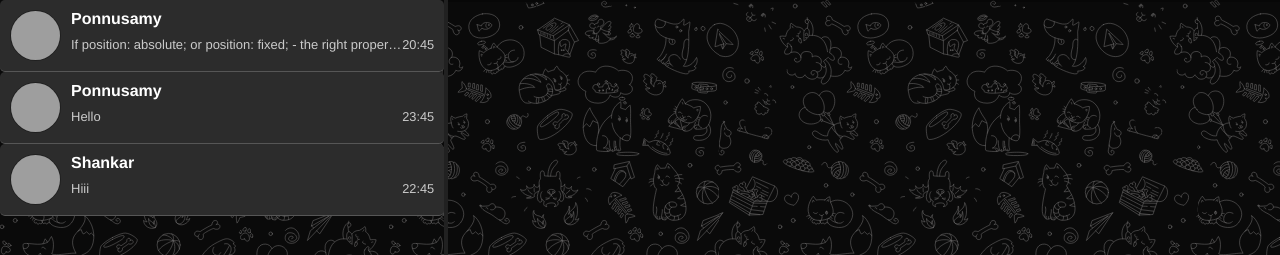
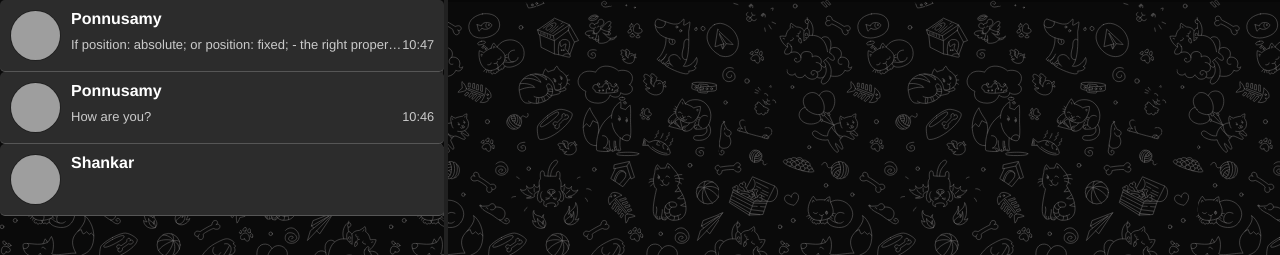
Before and after one commit to Ponnusamy1-V/Telegram-UI, a Vue app: page / in a window 1280 px wide. Shown: the top 255 px of the page. Built offline with nearby package versions, Linux system fonts and the light colour scheme; grey boxes are pictures that could not be loaded.

Commit message:
last message in left bar

```diff
--- a/src/components/LeftBar.vue
+++ b/src/components/LeftBar.vue
@@ -108,6 +108,7 @@ export default {
 
 .left-contact-list {
     flex-wrap: wrap;
+    width: 100%;
 }
 
 .resizer {
@@ -117,7 +118,6 @@ export default {
     background: rgb(33, 33, 33);
     min-width: 1mm;
     bottom: 0;
-    /* overflow-y: scroll; */
     cursor: col-resize;
     user-select: none;
 }
--- a/src/components/MessageArea/Message.vue
+++ b/src/components/MessageArea/Message.vue
@@ -65,7 +65,7 @@ export default {
     width: 100%;
     text-align: right;
     height: 10px;
-    font-size: 60%;
+    font-size: 80%;
     opacity: 0.9;
 }
 
--- a/src/components/MessageContact.vue
+++ b/src/components/MessageContact.vue
@@ -9,10 +9,10 @@
             </div>
             <div class="contact-message-details">
                 <div class="contact-message">
-                    {{ message.message }}
+                    {{ message.messages?.[message.messages.length -1]?.message }}
                 </div>
                 <div class="contact-message-time">
-                    {{ message.time }}
+                    {{ message.messages?.[message.messages.length -1]?.timestamp }}
                 </div>
             </div>
         </div>
--- a/src/components/RightBar.vue
+++ b/src/components/RightBar.vue
@@ -35,120 +35,114 @@ export default {
             message: {},
             leftbardata: [
                 {
-                    message: "If position: absolute; or position: fixed; - the right property sets the right edge of an element to a unit to the right of the right edge of its nearest positioned ancestor. If position: relative; - the right property sets the right edge of an element to a unit to the left/right of its normal position.",
                     contact_name: "Ponnusamy",
-                    time: "20:45",
                     image: "https://cdn.pixabay.com/photo/2015/04/23/22/00/tree-736885__340.jpg",
                     messages: [
                         {
                             message: "If position: absolute; or position: fixed; - the right property sets the right edge of an element to a unit to the right of the right edge of its nearest positioned ancestor. If position: relative; - the right property sets the right edge of an element to a unit to the left/right of its normal position.",
                             self: true,
-                            timestamp: "10:45 AM"
+                            timestamp: "10:45"
                         },
                         {
                             message: "Hi",
                             self: false,
-                            timestamp: "10:46 AM"
+                            timestamp: "10:46"
                         },
                         {
                             message: "How are you?",
                             self: true,
-                            timestamp: "10:46 AM"
+                            timestamp: "10:46"
                         },
                         {
                             message: "If position: absolute; or position: fixed; - the right property sets the right edge of an element to a unit to the right of the right edge of its nearest positioned ancestor. If position: relative; - the right property sets the right edge of an element to a unit to the left/right of its normal position.",
                             self: false,
-                            timestamp: "10:47 AM"
+                            timestamp: "10:47"
                         },
                         {
                             message: "If position: absolute; or position: fixed; - the right property sets the right edge of an element to a unit to the right of the right edge of its nearest positioned ancestor. If position: relative; - the right property sets the right edge of an element to a unit to the left/right of its normal position.",
                             self: true,
-                            timestamp: "10:45 AM"
+                            timestamp: "10:45"
                         },
                         {
                             message: "Hi",
                             self: false,
-                            timestamp: "10:46 AM"
+                            timestamp: "10:46"
                         },
                         {
                             message: "How are you?",
                             self: true,
-                            timestamp: "10:46 AM"
+                            timestamp: "10:46"
                         },
                         {
                             message: "If position: absolute; or position: fixed; - the right property sets the right edge of an element to a unit to the right of the right edge of its nearest positioned ancestor. If position: relative; - the right property sets the right edge of an element to a unit to the left/right of its normal position.",
                             self: false,
-                            timestamp: "10:47 AM"
+                            timestamp: "10:47"
                         },
                         {
                             message: "If position: absolute; or position: fixed; - the right property sets the right edge of an element to a unit to the right of the right edge of its nearest positioned ancestor. If position: relative; - the right property sets the right edge of an element to a unit to the left/right of its normal position.",
                             self: true,
-                            timestamp: "10:45 AM"
+                            timestamp: "10:45"
                         },
                         {
                             message: "Hi",
                             self: false,
-                            timestamp: "10:46 AM"
+                            timestamp: "10:46"
                         },
                         {
                             message: "How are you?",
                             self: true,
-                            timestamp: "10:46 AM"
+                            timestamp: "10:46"
                         },
                         {
                             message: "If position: absolute; or position: fixed; - the right property sets the right edge of an element to a unit to the right of the right edge of its nearest positioned ancestor. If position: relative; - the right property sets the right edge of an element to a unit to the left/right of its normal position.",
                             self: false,
-                            timestamp: "10:47 AM"
+                            timestamp: "10:47"
                         },
                         {
                             message: "If position: absolute; or position: fixed; - the right property sets the right edge of an element to a unit to the right of the right edge of its nearest positioned ancestor. If position: relative; - the right property sets the right edge of an element to a unit to the left/right of its normal position.",
                             self: true,
-                            timestamp: "10:45 AM"
+                            timestamp: "10:45"
                         },
                         {
                             message: "Hi",
                             self: false,
-                            timestamp: "10:46 AM"
+                            timestamp: "10:46"
                         },
                         {
                             message: "How are you?",
                             self: true,
-                            timestamp: "10:46 AM"
+                            timestamp: "10:46"
                         },
                         {
                             message: "If position: absolute; or position: fixed; - the right property sets the right edge of an element to a unit to the right of the right edge of its nearest positioned ancestor. If position: relative; - the right property sets the right edge of an element to a unit to the left/right of its normal position.",
                             self: false,
-                            timestamp: "10:47 AM"
+                            timestamp: "10:47"
                         }
                     ]
                 },
                 {
-                    message: "Hello",
                     contact_name: "Ponnusamy",
-                    time: "23:45",
                     image: "https://cdn.pixabay.com/photo/2014/02/27/16/10/flowers-276014_960_720.jpg",
                     messages: [
                         {
                             message: "If position: absolute; or position: fixed; - the right property sets the right edge of an element to a unit to the right of the right edge of its nearest positioned ancestor. If position: relative; - the right property sets the right edge of an element to a unit to the left/right of its normal position.",
                             self: true,
-                            timestamp: "10:45 AM"
+                            timestamp: "10:45"
                         },
                         {
                             message: "Hi",
                             self: false,
-                            timestamp: "10:46 AM"
+                            timestamp: "10:46"
                         },
                         {
                             message: "How are you?",
                             self: true,
-                            timestamp: "10:46 AM"
+                            timestamp: "10:46"
                         }
                     ]
                 },
                 {
-                    message: "Hiii",
                     contact_name: "Shankar",
-                    time: "22:45",
                     image: "https://cdn.pixabay.com/photo/2015/12/01/20/28/road-1072823_960_720.jpg",
                     messages: [
 
@@ -163,6 +157,9 @@ export default {
             this.message = message
         },
         addNewMessage(message) {
+            if (!this.message.messages) {
+                this.message.messages = []
+            }
             this.message.messages.push(message)
         },
         async emptyMessage() {
@@ -191,7 +188,17 @@ export default {
     user-select: none;
 }
 
+@media screen and (width >= 1000px) {
+    #chat-space {
+        width: var(--right-width) !important;
+    }
+}
+
 @media screen and (width < 1000px) {
+    #chat-space {
+        width: 100% !important;
+    }
+
     .left-bar-list {
         display: none;
     }
```
